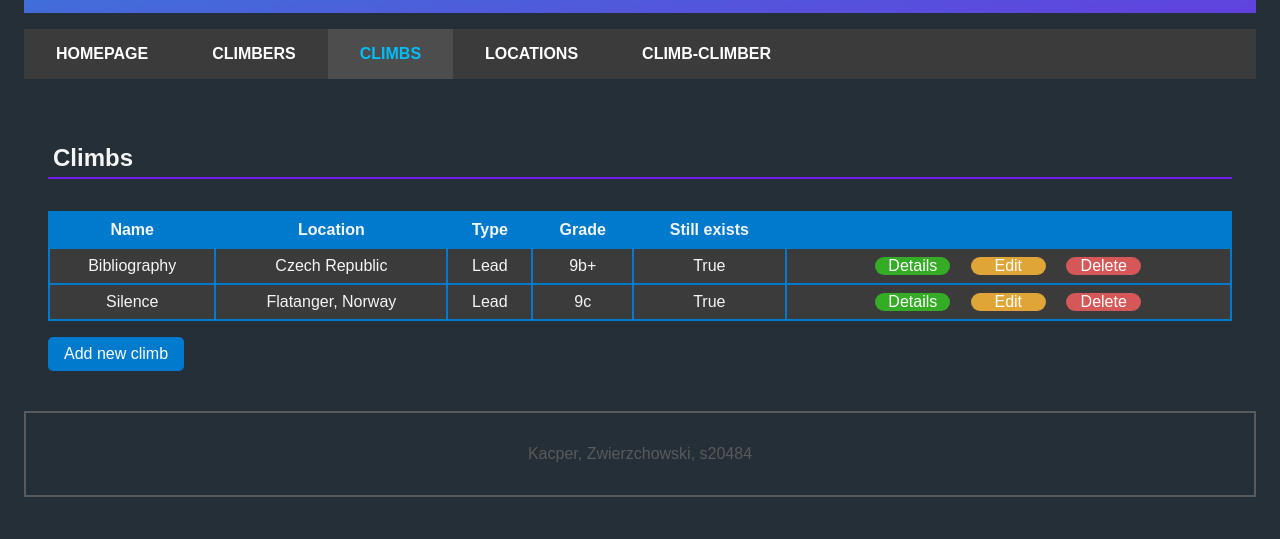
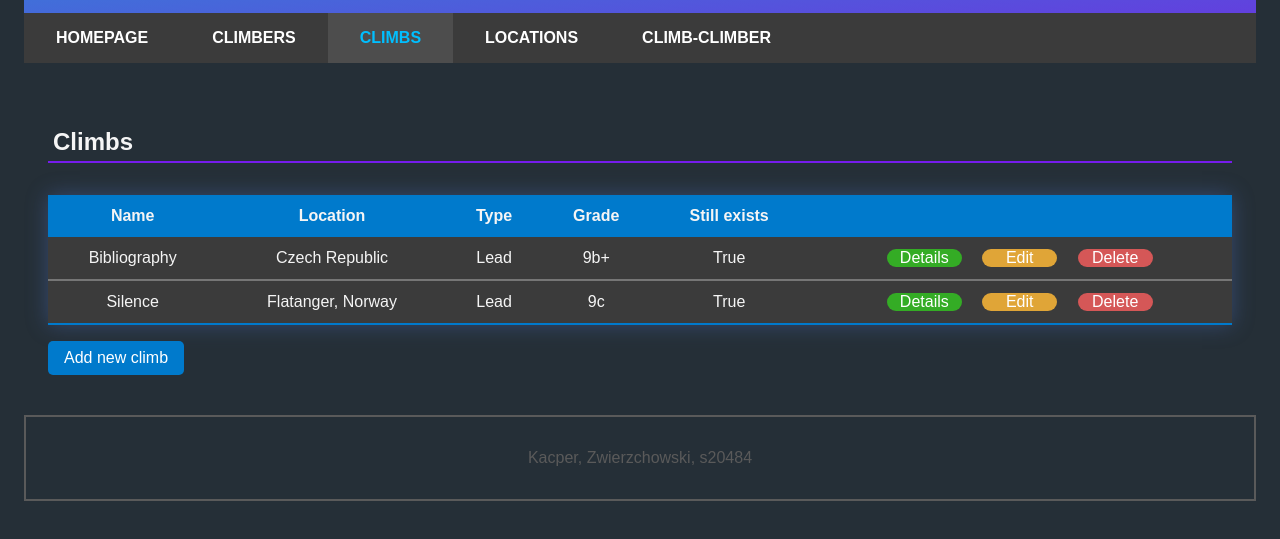
Before and after one commit to s20484/TINMP, a plain HTML site: page climbhub/pages/climb/list.html in a window 1280 px wide. Shown: the part 135-674 px from the top of the page. Drawn offline with Linux system fonts and the light colour scheme.

Commit message:
Small adjustments to css

```diff
--- a/climbhub/style.css
+++ b/climbhub/style.css
@@ -35,6 +35,18 @@ main,
 footer,
 nav {
     margin: 1rem;
+}
+
+header {
+    margin-bottom: 0;
+}
+
+nav {
+    margin-top: 0;
+}
+
+nav ul {
+    margin-top: 0;
 }
 
 header, footer {
@@ -99,21 +111,22 @@ main h2 {
     border-collapse: collapse;
     width: 100%;
     background-color: #3b3b3b;
-    /* TODO: ADD COLOR! */
+    box-shadow: 0 0 20px rgba(79, 114, 197, 0.399);
 }
 
-.table-list,
-.table-list th,
-.table-list td {
-    border: 2px solid;
-    border-color: #007acc;
-    /* TODO: ADD COLOR! */
+.table-list tbody tr {
+    border-bottom: 2px solid #767676;
 }
+
+.table-list tbody tr:last-of-type {
+    border-bottom: 2px solid #007acc;
+}
+
 
 .table-list th,
 .table-list td {
     text-align: center;
-    padding: 0.5rem;
+    padding: 12px 15px;
 }
 
 .table-list th {
```
